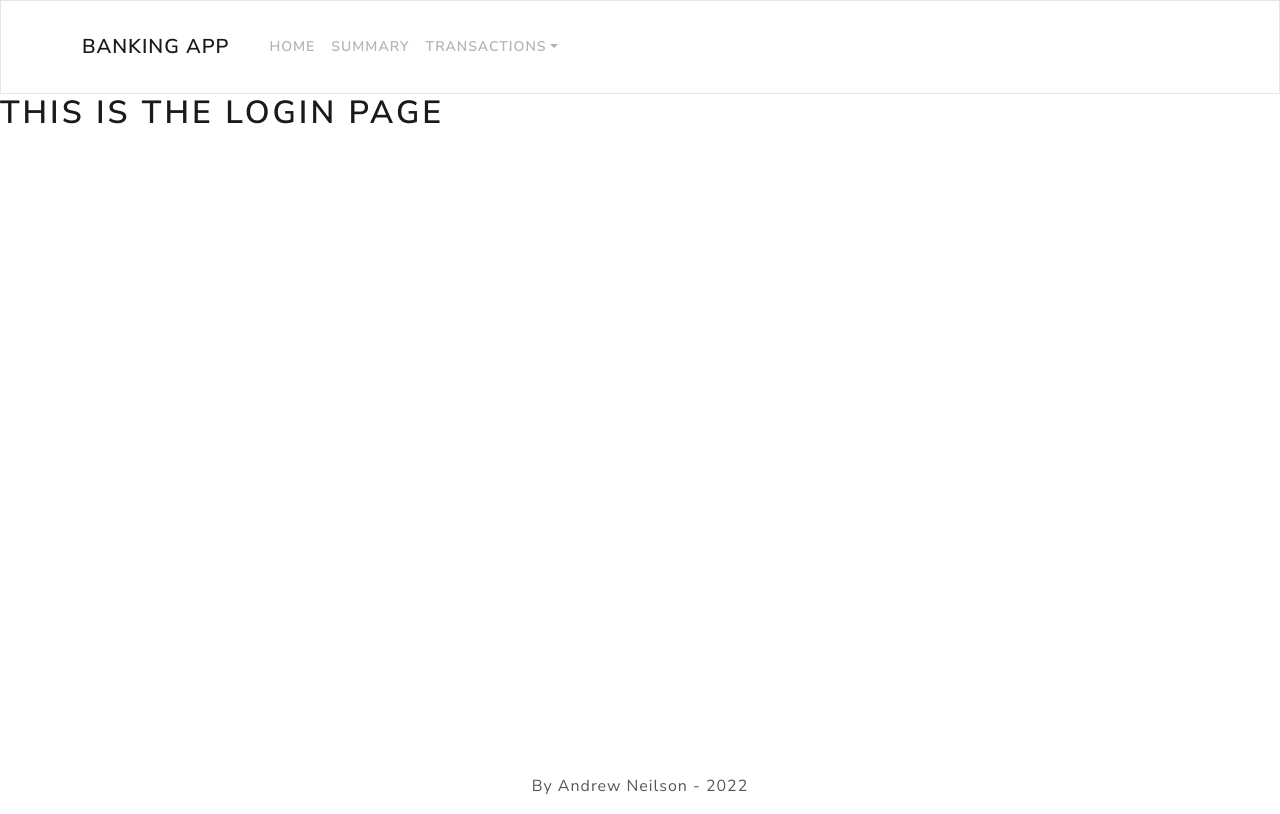
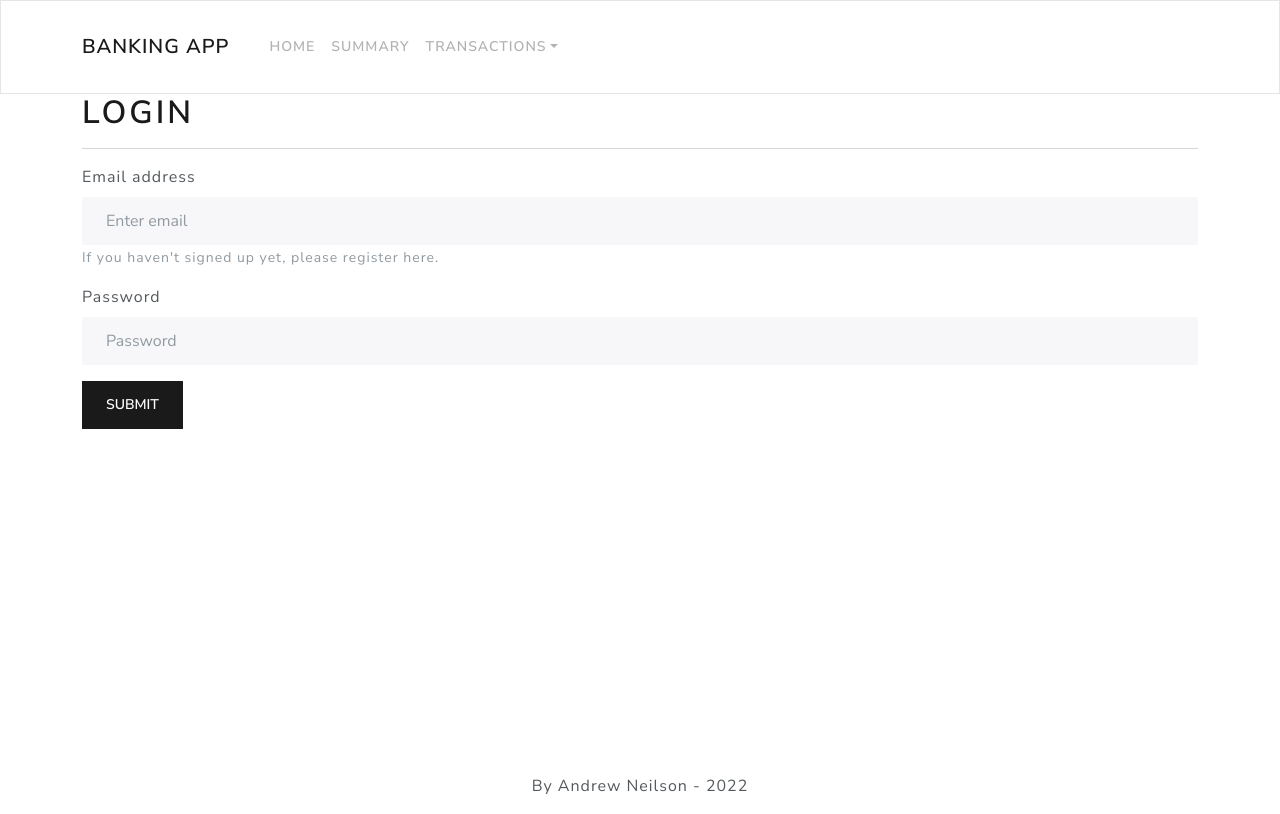
Before and after one commit to dragon-seed/banking_app, a React (Create React App) app in the folder bank-client/: page /#/login in a window 1280 px wide. Built offline with nearby package versions, Linux system fonts and the light colour scheme.

Commit message:
created links on landing page and on login page, created mainscreen as template for all screens, also fixed buttons on landing page

```diff
--- a/bank-client/package.json
+++ b/bank-client/package.json
@@ -9,6 +9,7 @@
     "react": "^18.2.0",
     "react-bootstrap": "^2.4.0",
     "react-dom": "^18.2.0",
+    "react-router-bootstrap": "^0.26.1",
     "react-router-dom": "^6.3.0",
     "react-scripts": "5.0.1",
     "web-vitals": "^2.1.4"
--- a/bank-client/src/components/LandingPage.js
+++ b/bank-client/src/components/LandingPage.js
@@ -5,25 +5,28 @@ import './LandingPage.css'
 
 
 const LandingPage = () => {
+
+
   return (
     <>
       <h1>Welcome!</h1>
       <br></br>
       <h2>Deposit or withdraw money at your convenience.</h2>
       <div className="d-grid gap-2">
-        <Button variant="primary" size="lg" style={{ backgroundColor: "blue" }}>
-          <Link to='/signup' style={{ color: 'white', textDecoration: 'none'}}>
-          Create an Account
-          </Link>
+      <Link to='/signup'>
+        <Button variant="primary" size="lg" style={{ backgroundColor: "blue", width: "100%", color: 'white', height: '80px' }}>
+
+          CREATE AN ACCOUNT
+
         </Button>
-        <Button
-          variant="secondary"
-          size="lg"
-          style={{ color: "white", backgroundColor: "gray" }}>
-            <Link to='/login' style={{ color: 'white', textDecoration: 'none', }}>
-          I already have an account
-          </Link>
+        </Link>
+        <Link to='/login'>
+        <Button variant="primary" size="lg" style={{ backgroundColor: "gray", width: "100%", color: 'white', height: '80px' }}>
+
+          LOGIN
+
         </Button>
+        </Link>
       </div>
     </>
   );
--- a/bank-client/src/components/Login.js
+++ b/bank-client/src/components/Login.js
@@ -1,9 +1,35 @@
+import MainScreen from "./MainScreen";
+import { Form, Button, Row, Col } from "react-bootstrap";
+// import {LinkContainer} from 'react-router-bootstrap'
+import Link from 'react-router-dom'
+
 const Login = () => {
-    return (
-        <div>
-            <h1>This is the login page</h1>
-        </div>
-    )
-}
 
-export default Login
+  return (
+
+    <MainScreen title="Login">
+        <div className='loginContainer'>
+      <Form>
+        <Form.Group className="mb-3" controlId="formBasicEmail">
+          <Form.Label>Email address</Form.Label>
+          <Form.Control type="email" placeholder="Enter email" />
+          <Form.Text className="text-muted">
+            If you haven't signed up yet, please register here.
+          </Form.Text>
+        </Form.Group>
+
+        <Form.Group className="mb-3" controlId="formBasicPassword">
+          <Form.Label>Password</Form.Label>
+          <Form.Control type="password" placeholder="Password" />
+        </Form.Group>
+        <Button variant="primary" type="submit">
+          Submit
+        </Button>
+      </Form>
+      </div>
+  </MainScreen>
+
+
+)};
+
+export default Login;
--- /dev/null
+++ b/bank-client/src/components/MainScreen.js
@@ -0,0 +1,23 @@
+import {Container, Row} from 'react-bootstrap';
+
+const MainScreen = ({title, children}) => {
+    return (
+        <div className='mainbackground'>
+            <Container>
+                <Row>
+                    <div className='page'>
+                        { title && (
+                            <>
+                            <h1 className='heading'>{title}</h1>
+                            <hr />
+                            </>
+                        )}
+                        {children}
+                    </div>
+                </Row>
+            </Container>
+        </div>
+    )
+}
+
+export default MainScreen
--- a/bank-client/src/components/Signup.js
+++ b/bank-client/src/components/Signup.js
@@ -1,8 +1,9 @@
+import MainScreen from './MainScreen'
+
 const Signup = () => {
+
     return (
-        <div>
-            <h1>This is the signup page</h1>
-        </div>
+        <MainScreen title="CREATE AN ACCOUNT"></MainScreen>
     )
 }
 
```
Also changed, not shown: 1 other file (tests, documents, lock files or other folders).
